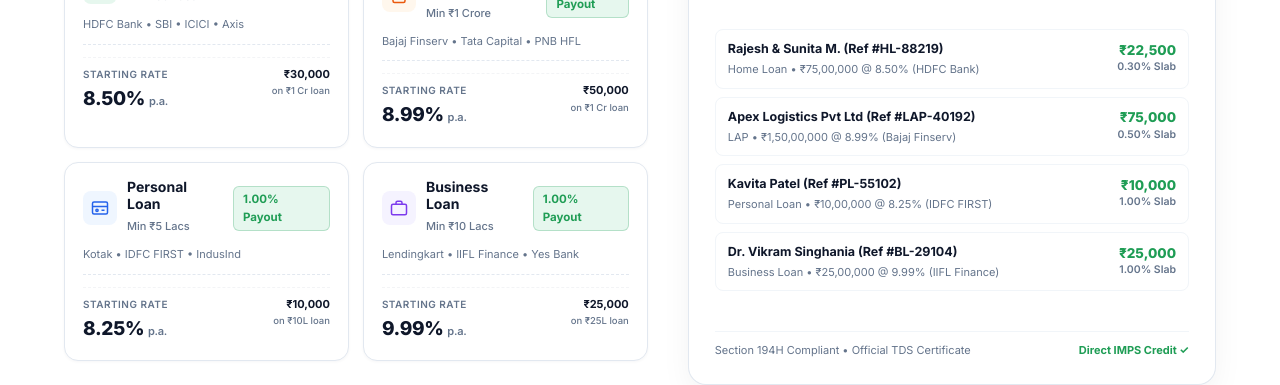
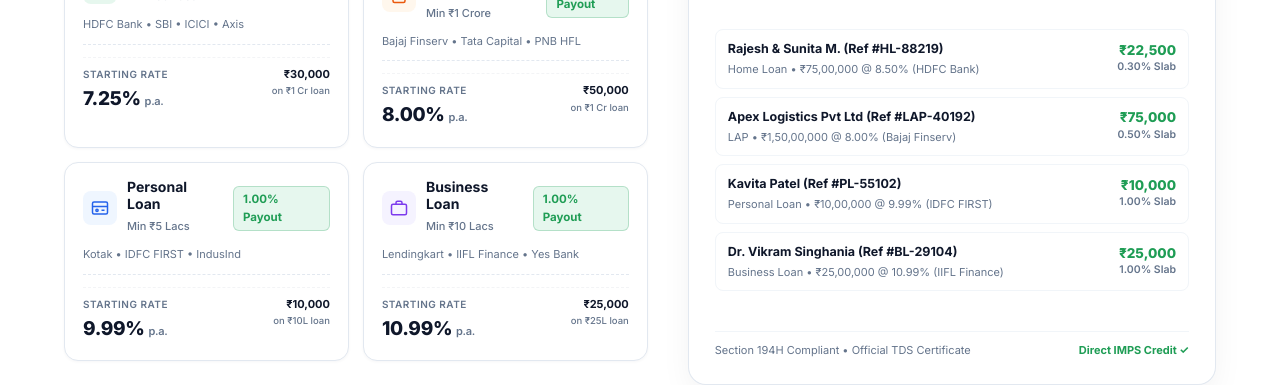
Before and after one commit to adityars07/Just-Refer, a React (Vite) app: page / in a window 1280 px wide. Shown: the part 1980-2365 px from the top of the page. Built offline with nearby package versions, Linux system fonts and the light colour scheme.

Commit message:
Update src/components/FeatureSections.tsx

```diff
--- a/src/components/FeatureSections.tsx
+++ b/src/components/FeatureSections.tsx
@@ -43,7 +43,7 @@ const FeatureSections = ({ onOpenModal: _onOpenModal }: FeatureSectionsProps) =>
                     <div>
                       <span className="rate-card-sublabel">Starting Rate</span>
                       <div className="rate-card-big-rate">
-                        8.50% <span className="rate-card-unit">p.a.</span>
+                        7.25% <span className="rate-card-unit">p.a.</span>
                       </div>
                     </div>
                     <div className="rate-card-example">
@@ -74,7 +74,7 @@ const FeatureSections = ({ onOpenModal: _onOpenModal }: FeatureSectionsProps) =>
                     <div>
                       <span className="rate-card-sublabel">Starting Rate</span>
                       <div className="rate-card-big-rate">
-                        8.99% <span className="rate-card-unit">p.a.</span>
+                        8.00% <span className="rate-card-unit">p.a.</span>
                       </div>
                     </div>
                     <div className="rate-card-example">
@@ -105,7 +105,7 @@ const FeatureSections = ({ onOpenModal: _onOpenModal }: FeatureSectionsProps) =>
                     <div>
                       <span className="rate-card-sublabel">Starting Rate</span>
                       <div className="rate-card-big-rate">
-                        8.25% <span className="rate-card-unit">p.a.</span>
+                        9.99% <span className="rate-card-unit">p.a.</span>
                       </div>
                     </div>
                     <div className="rate-card-example">
@@ -136,7 +136,7 @@ const FeatureSections = ({ onOpenModal: _onOpenModal }: FeatureSectionsProps) =>
                     <div>
                       <span className="rate-card-sublabel">Starting Rate</span>
                       <div className="rate-card-big-rate">
-                        9.99% <span className="rate-card-unit">p.a.</span>
+                        10.99% <span className="rate-card-unit">p.a.</span>
                       </div>
                     </div>
                     <div className="rate-card-example">
@@ -183,7 +183,7 @@ const FeatureSections = ({ onOpenModal: _onOpenModal }: FeatureSectionsProps) =>
                   <div className="voucher-ledger-item">
                     <div className="ledger-item-left">
                       <span className="ledger-item-client">Apex Logistics Pvt Ltd (Ref #LAP-40192)</span>
-                      <span className="ledger-item-product">LAP • ₹1,50,00,000 @ 8.99% (Bajaj Finserv)</span>
+                      <span className="ledger-item-product">LAP • ₹1,50,00,000 @ 8.00% (Bajaj Finserv)</span>
                     </div>
                     <div className="ledger-item-right">
                       <span className="ledger-item-amount">₹75,000</span>
@@ -194,7 +194,7 @@ const FeatureSections = ({ onOpenModal: _onOpenModal }: FeatureSectionsProps) =>
                   <div className="voucher-ledger-item">
                     <div className="ledger-item-left">
                       <span className="ledger-item-client">Kavita Patel (Ref #PL-55102)</span>
-                      <span className="ledger-item-product">Personal Loan • ₹10,00,000 @ 8.25% (IDFC FIRST)</span>
+                      <span className="ledger-item-product">Personal Loan • ₹10,00,000 @ 9.99% (IDFC FIRST)</span>
                     </div>
                     <div className="ledger-item-right">
                       <span className="ledger-item-amount">₹10,000</span>
@@ -205,7 +205,7 @@ const FeatureSections = ({ onOpenModal: _onOpenModal }: FeatureSectionsProps) =>
                   <div className="voucher-ledger-item">
                     <div className="ledger-item-left">
                       <span className="ledger-item-client">Dr. Vikram Singhania (Ref #BL-29104)</span>
-                      <span className="ledger-item-product">Business Loan • ₹25,00,000 @ 9.99% (IIFL Finance)</span>
+                      <span className="ledger-item-product">Business Loan • ₹25,00,000 @ 10.99% (IIFL Finance)</span>
                     </div>
                     <div className="ledger-item-right">
                       <span className="ledger-item-amount">₹25,000</span>
```
